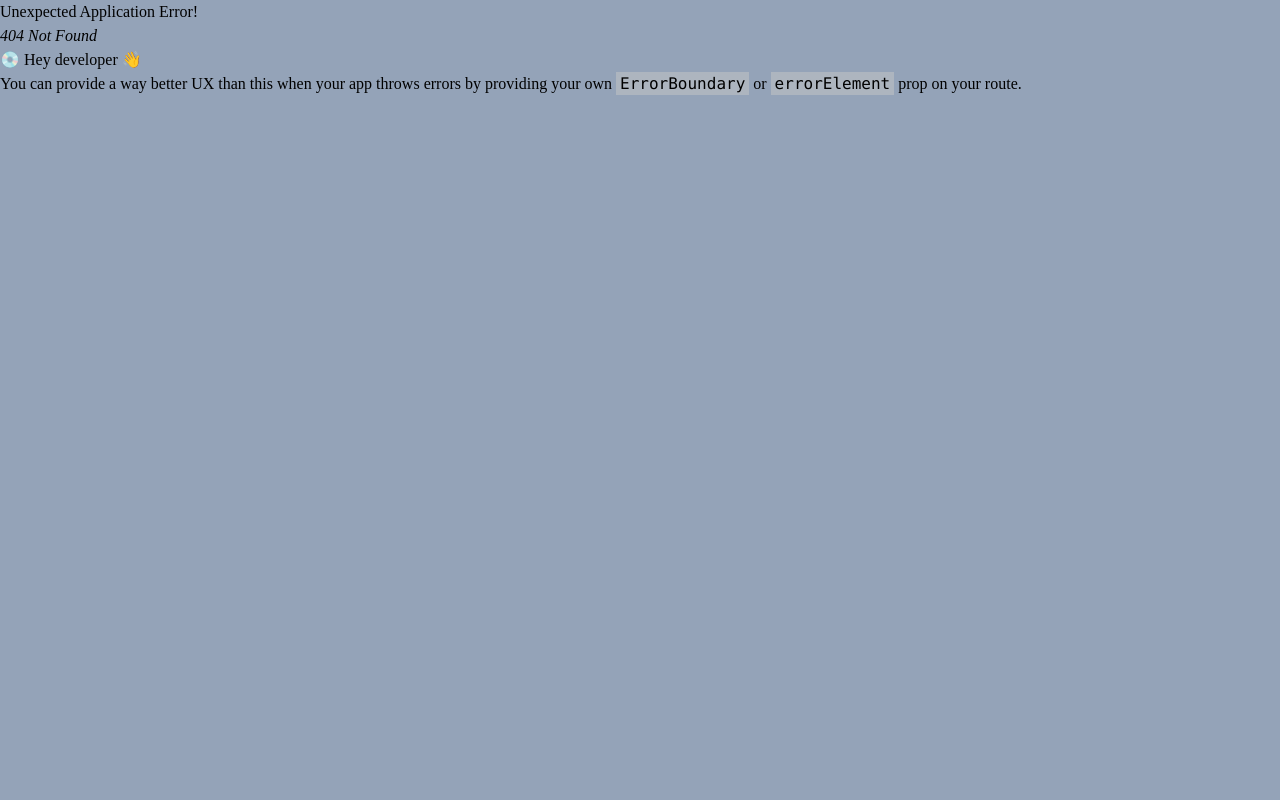
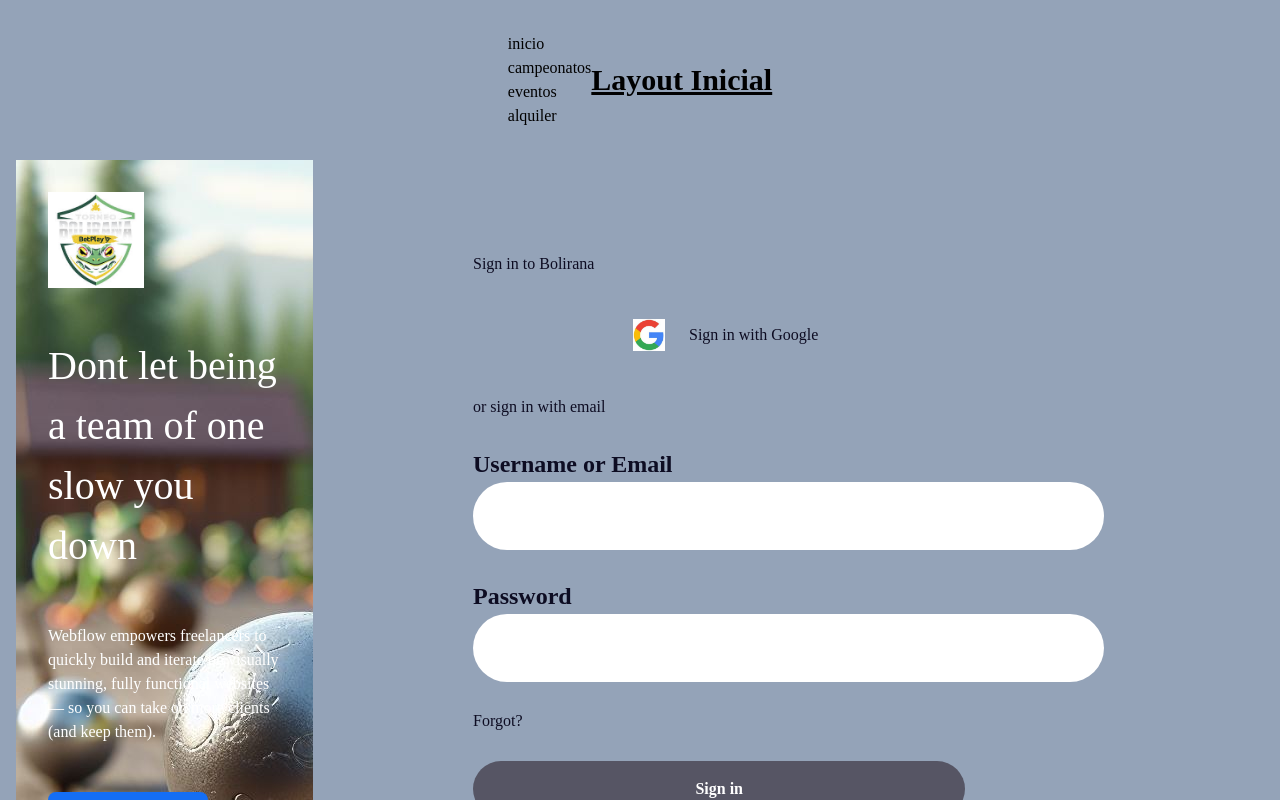
Before and after one commit to seguraedwin5/BoliranaTalentotech, a React (Vite) app: page /login in a window 1280 px wide. Before the commit this address had no page. Shown: the top 800 px of the page. Built offline with nearby package versions, Linux system fonts and the light colour scheme.

Commit message:
agregar login

```diff
--- a/src/App.css
+++ b/src/App.css
@@ -103,7 +103,7 @@ aside{
   width: 34%;
 
   height: 100%;
-  background-image: url(./assets/images/rana_banner.jpeg);
+  background-image: url(/public/rana_banner.jpeg);
   padding: 2rem;
   display: flex;
   flex-direction: column;
--- a/src/routes/routes.jsx
+++ b/src/routes/routes.jsx
@@ -1,6 +1,7 @@
 import { createBrowserRouter } from "react-router-dom";
 import App from "../App";
 import { Alquiler, Campeonatos, Eventos, Home } from "../pages";
+import { Login } from "../components/Login";
 export const routes = createBrowserRouter([
   {
     path: "/",
@@ -10,6 +11,7 @@ export const routes = createBrowserRouter([
       { path: "/campeonatos", element: <Campeonatos /> },
       { path: "/eventos", element: <Eventos /> },
       { path: "/alquiler", element: <Alquiler /> },
+      { path: "/login", element: <Login /> },
     ],
   },
 ]);
```
Also changed, not shown: src/components/login.jsx (+4 -5 lines), 1 other file (tests, documents, lock files or other folders).
